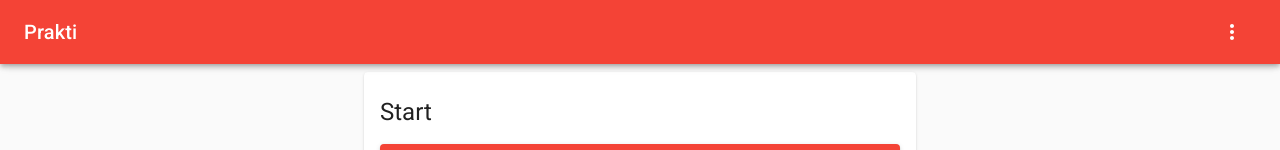
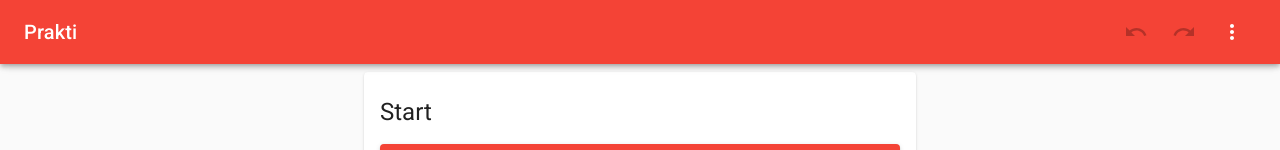
Before and after one commit to lightningboss/prakti, a React (Create React App) app: page / in a window 1280 px wide. Shown: the top 150 px of the page. Built offline with nearby package versions, Linux system fonts and the light colour scheme.

Commit message:
Add undo and redo

```diff
--- a/src/App.js
+++ b/src/App.js
@@ -40,6 +40,21 @@ const App = () => {
         persistData(newLog);
     };
 
+    const [undoItems, setUndoItems] = useState([]);
+    const undo = () => {
+        const [lastItem] = log;
+        setUndoItems([lastItem, ...undoItems]);
+        setLog(log.slice(1));
+    };
+    const redo = () => {
+        const [lastUndoItem] = undoItems;
+        setLog([lastUndoItem, ...log]);
+        setUndoItems(undoItems.slice(1));
+    };
+
+    const canRedo = undoItems.length > 0;
+    const canUndo = log.length > 1;
+
     const [{ nextState: currentState }] = log;
 
     const onAction = actionId => {
@@ -49,6 +64,10 @@ const App = () => {
 
     return (
         <PageWrapper
+            undo={undo}
+            redo={redo}
+            canUndo={canUndo}
+            canRedo={canRedo}
             resetData={() => {
                 const shouldReset = window.confirm('Are you sure?');
                 if (!shouldReset) {
--- a/src/PageWrapper.js
+++ b/src/PageWrapper.js
@@ -8,6 +8,8 @@ import Typography from '@material-ui/core/Typography';
 import Toolbar from '@material-ui/core/Toolbar';
 import IconButton from '@material-ui/core/IconButton';
 import MoreVertIcon from '@material-ui/icons/MoreVert';
+import UndoIcon from '@material-ui/icons/Undo';
+import RedoIcon from '@material-ui/icons/Redo';
 import MenuItem from '@material-ui/core/MenuItem';
 import Menu from '@material-ui/core/Menu';
 
@@ -21,7 +23,16 @@ const useStyles = makeStyles({
     },
 });
 
-const PageWrapper = ({ children, exportData, setSubject, resetData }) => {
+const PageWrapper = ({
+    children,
+    exportData,
+    setSubject,
+    resetData,
+    undo,
+    redo,
+    canUndo,
+    canRedo,
+}) => {
     const classes = useStyles();
     const [anchorEl, setAnchorEl] = useState(null);
     const open = Boolean(anchorEl);
@@ -42,6 +53,12 @@ const PageWrapper = ({ children, exportData, setSubject, resetData }) => {
                     <Typography variant="h6" className={classes.title}>
                         Prakti
                     </Typography>
+                    <IconButton onClick={undo} color="inherit" disabled={!canUndo}>
+                        <UndoIcon />
+                    </IconButton>
+                    <IconButton onClick={redo} color="inherit" disabled={!canRedo}>
+                        <RedoIcon />
+                    </IconButton>
                     <IconButton onClick={handleMenu} color="inherit">
                         <MoreVertIcon />
                     </IconButton>
```
